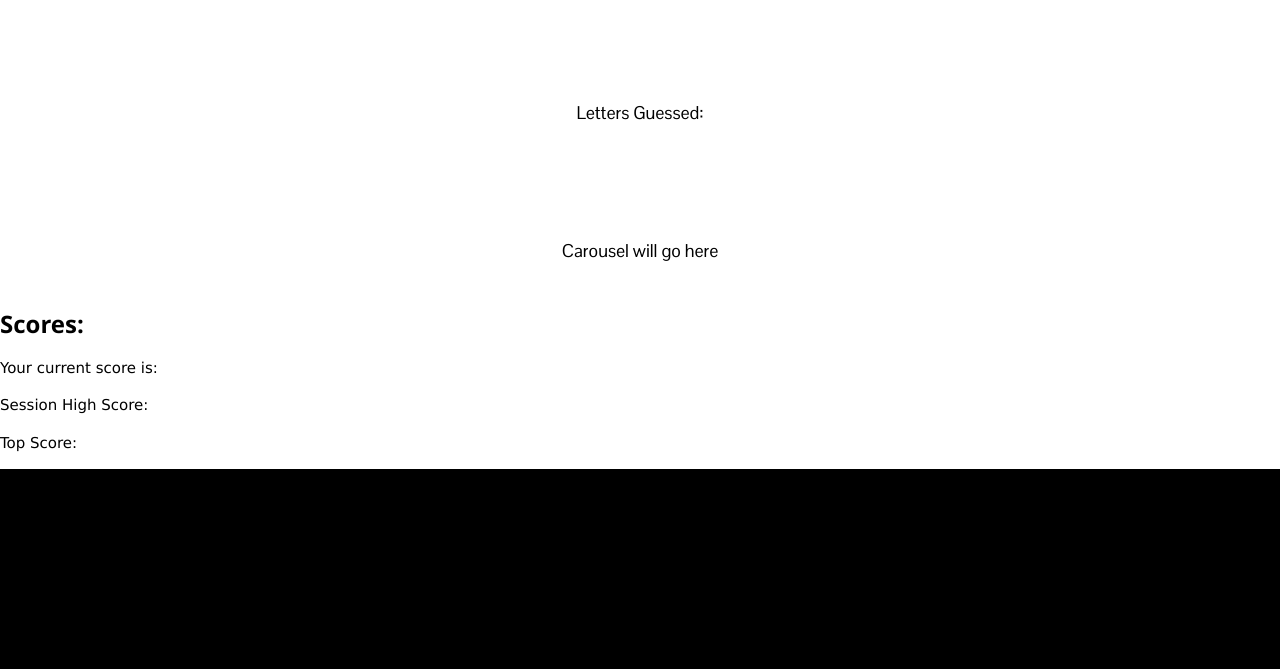
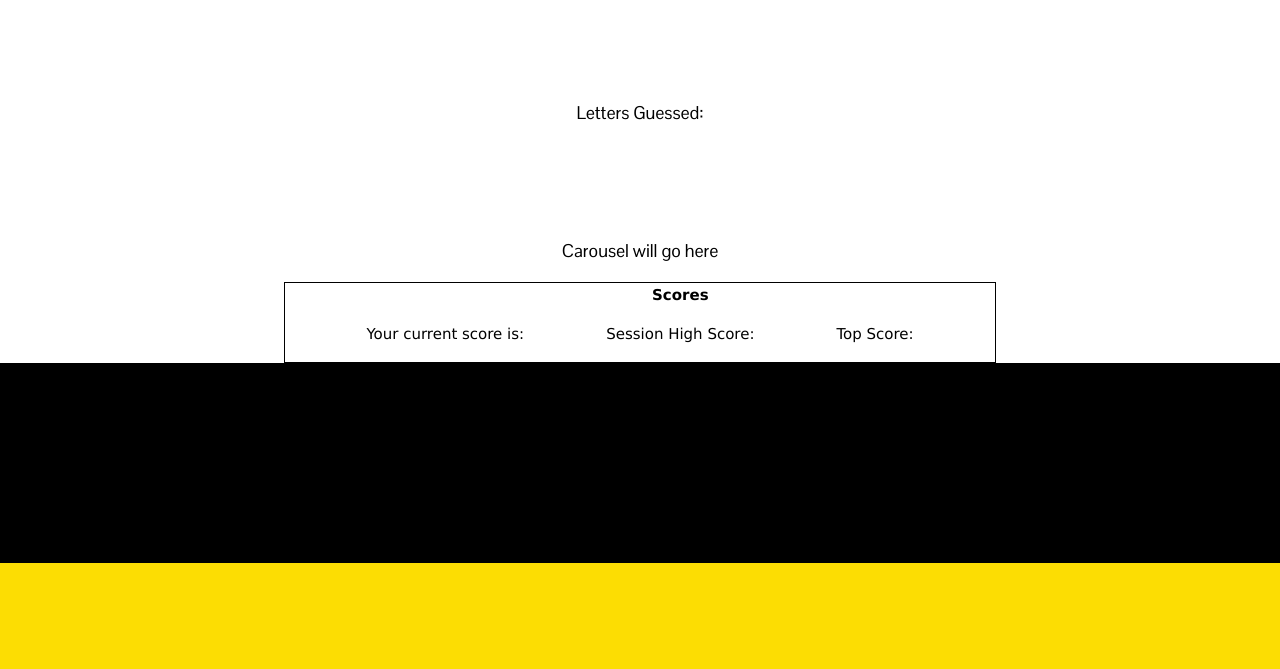
Before and after one commit to rtonn/actorGuessGame, a PHP site: page /index.html in a window 1280 px wide. Shown: the part 1481-2150 px from the top of the page. After the commit the page ends 2044 px from the top, so only its background shows below. Run offline with PHP 8.4, Linux system fonts and the light colour scheme; some libraries are stand-ins or nearby versions.

Commit message:
score display html & css update

```diff
--- a/assets/css/main.css
+++ b/assets/css/main.css
@@ -132,3 +132,34 @@
 	z-index: 3;
 	margin-top: 80px;
 }
+
+
+#topScore {
+    color: Red;
+    font-weight: bold;
+}
+
+#highScore {
+    color: blue;
+    font-weight: bold;
+}
+
+#userScore {
+    color: green;
+    font-weight: bold;
+
+}
+
+#scoreText{
+	font-weight: bold;
+	color: black;
+	text-align: center;
+}
+
+table.score {
+    margin-left:auto;
+	margin-right:auto;
+	border: 1px solid black;
+	border-collapse: separate;
+	border-spacing: 80px 0;
+  }
--- a/index.html
+++ b/index.html
@@ -127,44 +127,22 @@
     </div>
   </div>
 
-    <div class="row">
-      <div class="col-md-2">
-        <h3><ul><b></ul>Scores:</ul></b></h3>
+
+    <div class="w3-row">
+        <div class="w3-rest w3-container">
+        <table class="score">
+            <th>
+              <td id="scoreText">Scores</td>
+            </th>
+
+            <tr id="scoreRow">
+              <td><p id="currentScore">Your current score is: <span id="userScore"></span>  </td>
+              <td><p id="phighScore">Session High Score:<span id="highScore"></span></p></td>
+              <td><p id="ptopScore">Top Score: <span id="topScore"></span></p></td>
+            </tr>
+        </table>
       </div>
     </div>
-
-    <div class="row">
-      <div class="col-md-2">
-        <p id="currentScore">Your current score is: <span id="userScore"></span></p>
-      </div>
-    </div>
-
-    <div class="row">
-      <div class="col-md-2">
-        <p></p>
-      </div>
-    </div>
-
-    <div class="row">
-      <div class="col-md-2">
-        <p id="phighScore">Session High Score:<span id="highScore"></span></p>
-      </div>
-    </div>
-
-    <div class="row">
-      <div class="col-md-2">
-        <p></p>
-      </div>
-    </div>
-
-    <div class="row">
-      <div class="col-md-2">
-          <p id="ptopScore">Top Score: <span id="topScore"></span></p>
-      </div>
-    </div>
-
-
-
 
 
 
```
